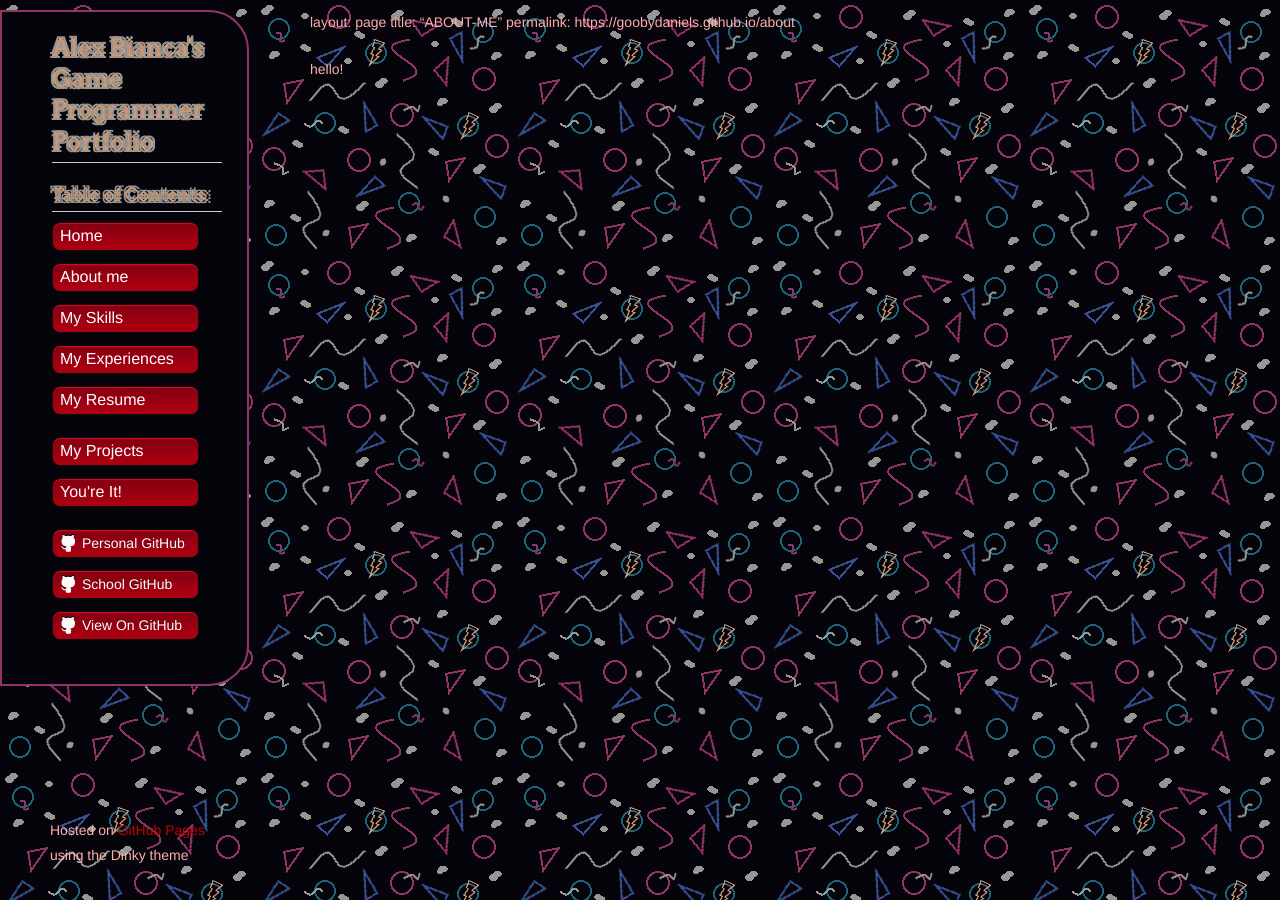
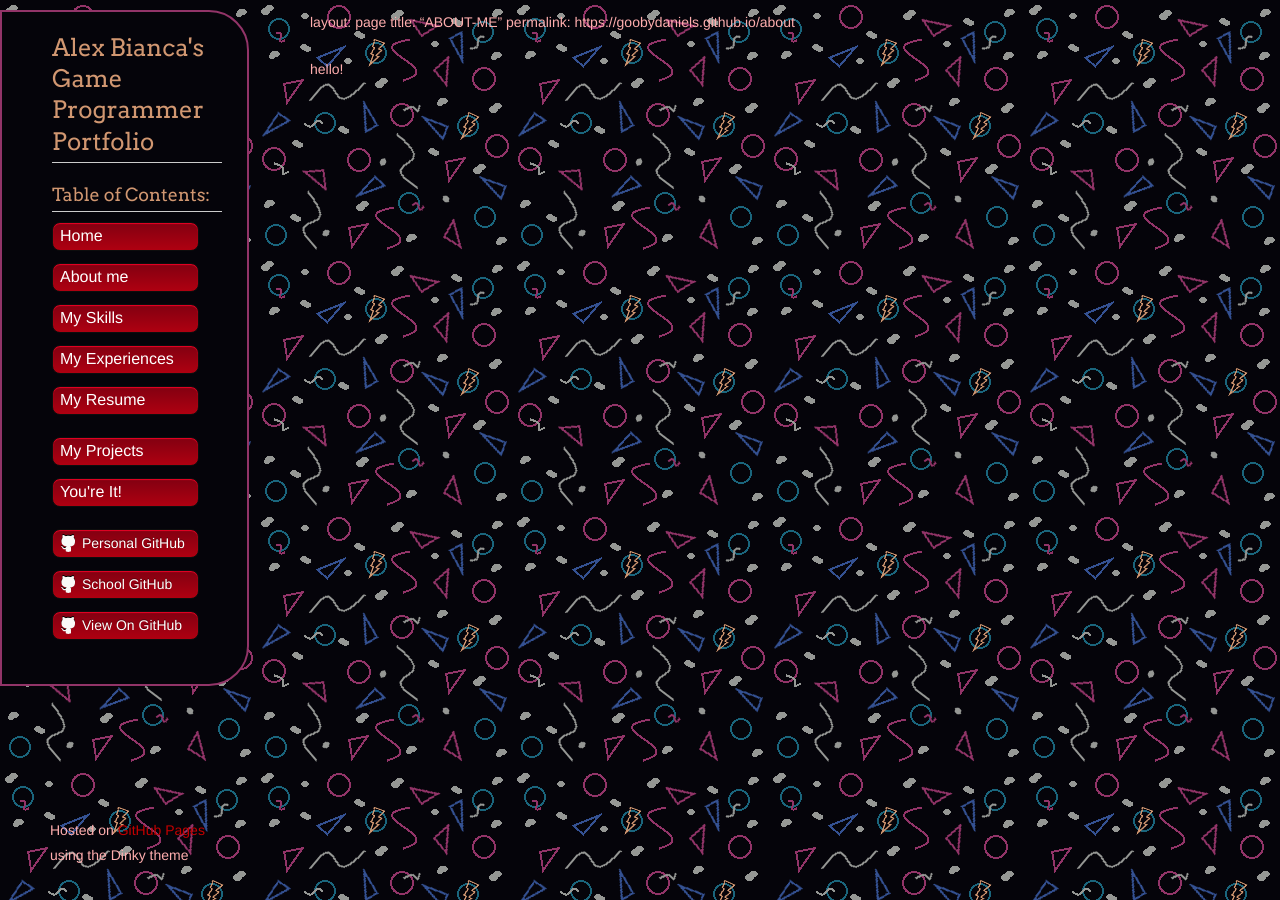
Before and after one commit to goobydaniels/goobydaniels.github.io, a Jekyll site: the page built from ABOUT-ME.md, in a window 1280 px wide. Built offline with Jekyll 4.4.1, drawn with Linux system fonts in a browser that asks for light colours; our own code applies the rules of GitHub Pages for plain Markdown files.

Commit message:
Header shadow

```diff
--- a/_sass/jekyll-theme-dinky.scss
+++ b/_sass/jekyll-theme-dinky.scss
@@ -59,10 +59,11 @@ h1, h2, h3, h4, h5, h6 {
   color:#d19771;
   // Header's distance from the top of the screen, space between normal text and a header's break line (as it increases the distance shrinks), space between normal text and a header's break line (as it increases the distance increases)
   margin:20px 0 10px;
+  // x offset (-20, 20 range), y offset (-20, 20 range), blur (max of 20)
   text-shadow:
-    -2px -2px 0 #959794,
-     2px -2px 0 #959794,
-    -2px  2px 0 #959794,
+    0px 0px 20 #959794,
+     0px 0px 0 #959794,
+    0px  2px 0 #959794,
      2px  2px 0 #959794;
 }
 
```
